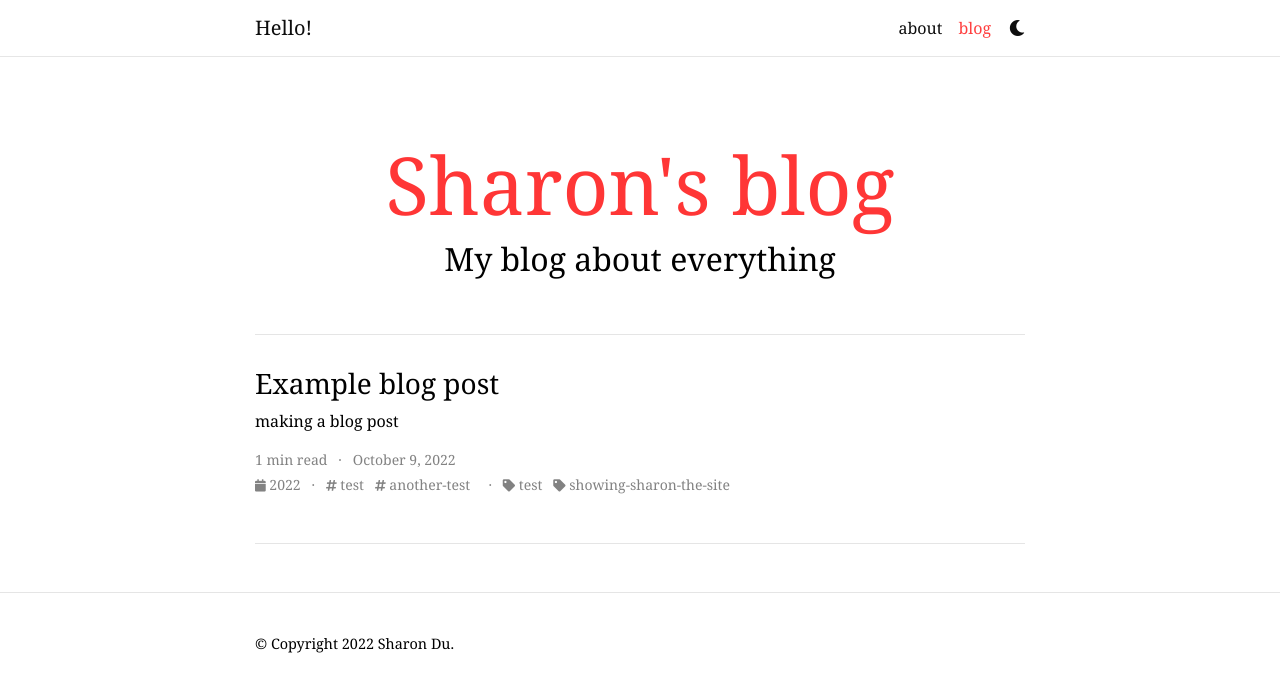
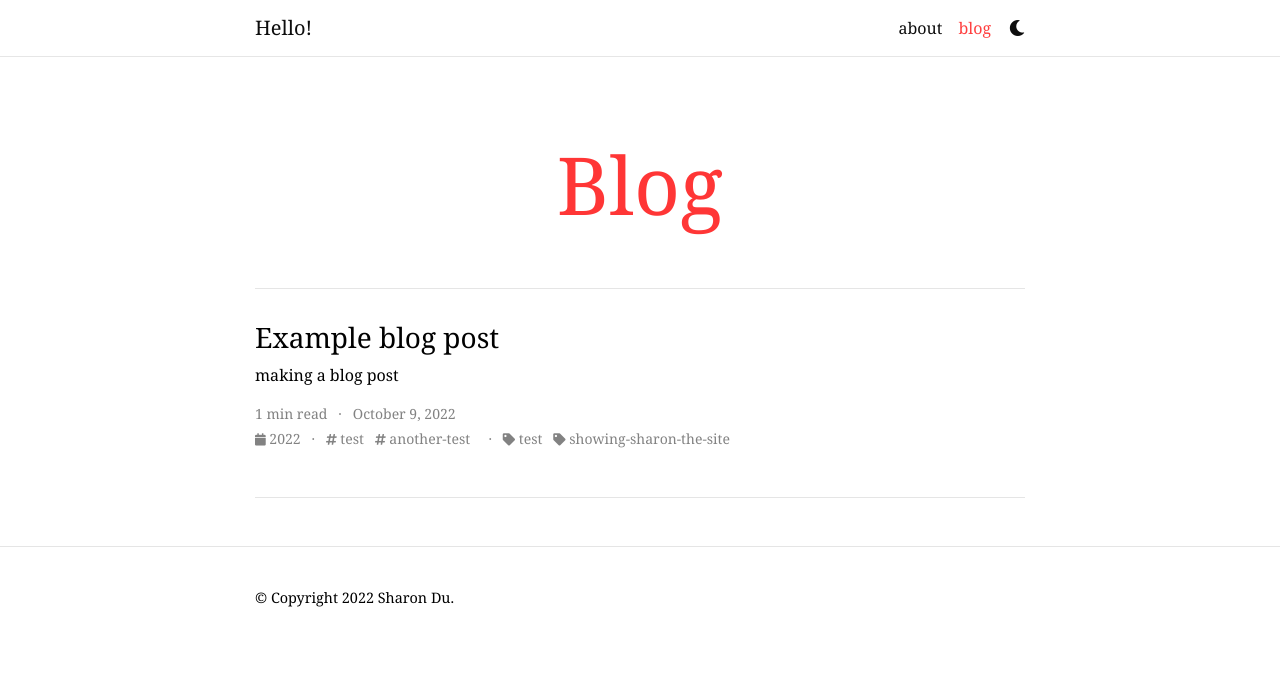
Before and after one commit to sharondumb/sharondumb.github.io, a Jekyll site: the page built from blog/index.html, in a window 1280 px wide. Shown: the top 692 px of the page. Built offline with Jekyll 4.4.1, drawn with Linux system fonts in a browser that asks for light colours; the list of posts is cut into pages by our own code; comment, search, counter and statistics services are not loaded; a style sheet for code colours, icons or effects is not loaded.

Commit message:
Update _config.yml

```diff
--- a/_config.yml
+++ b/_config.yml
@@ -107,9 +107,9 @@ bing_site_verification:  # out your bing-site-verification ID (Bing Webmaster)
 # Blog
 # -----------------------------------------------------------------------------
 
-blog_name: Sharon's blog # blog_name will be displayed in your blog page
+blog_name: Blog # blog_name will be displayed in your blog page
 blog_nav_title: blog # your blog must have a title for it to be displayed in the nav bar
-blog_description: My blog about everything
+blog_description:
 permalink: /blog/:year/:title/
 
 # Pagination
```
